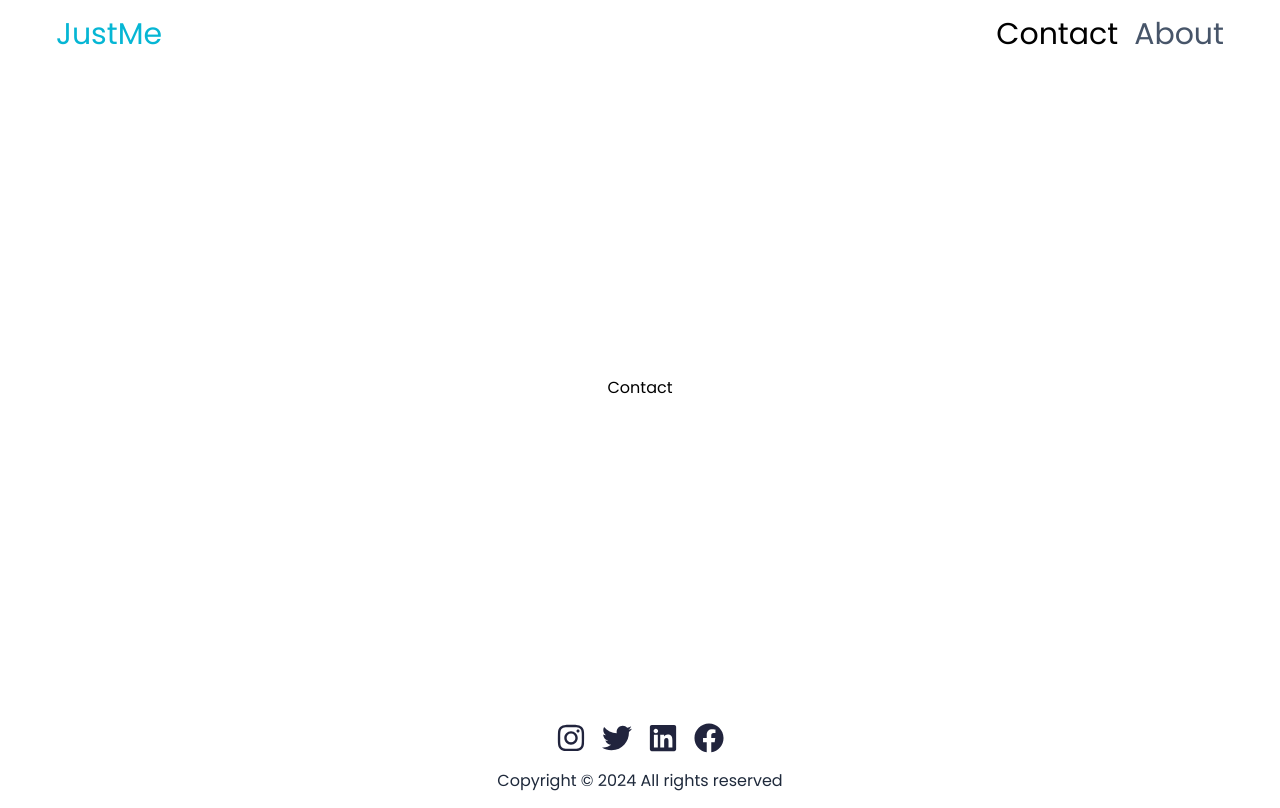
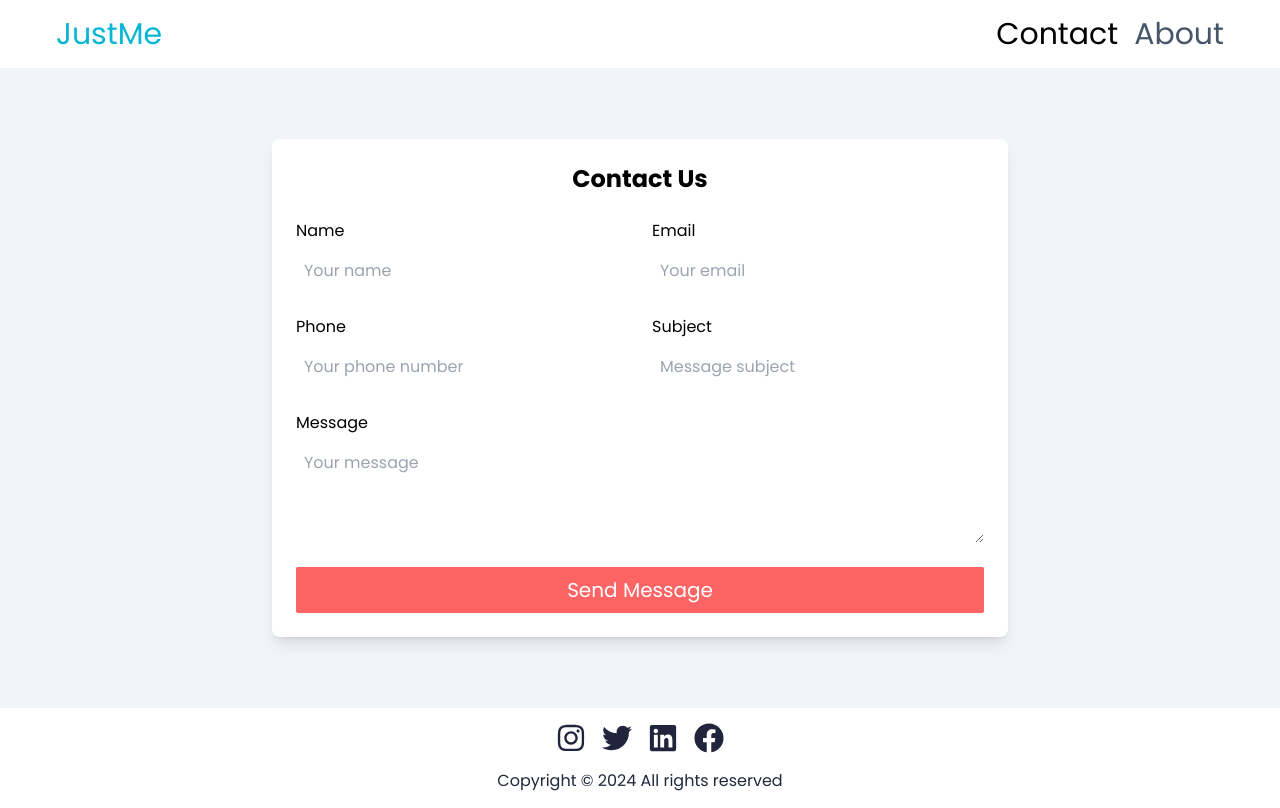
Before and after one commit to dharylovey/test, a React (Vite) app: page /contact in a window 1280 px wide. Built offline with nearby package versions, Linux system fonts and the light colour scheme.

Commit message:
Create contact form

```diff
--- a/package.json
+++ b/package.json
@@ -10,10 +10,13 @@
     "preview": "vite preview"
   },
   "dependencies": {
+    "@hookform/resolvers": "^3.9.1",
     "react": "^18.3.1",
     "react-dom": "^18.3.1",
+    "react-hook-form": "^7.53.2",
     "react-icons": "^5.3.0",
-    "react-router-dom": "^6.28.0"
+    "react-router-dom": "^6.28.0",
+    "zod": "^3.23.8"
   },
   "devDependencies": {
     "@eslint/js": "^9.13.0",
--- a/src/components/Button.tsx
+++ b/src/components/Button.tsx
@@ -2,11 +2,13 @@ interface Props {
   children: React.ReactNode;
   className?: string;
   onClick?: () => void;
+  type?: "submit" | "reset" | "button";
 }
 
-export default function Button({ children, className, onClick }: Props) {
+export default function Button({ children, className, onClick, type }: Props) {
   return (
     <button
+      type={type}
       onClick={onClick}
       className={`${className} px-4 py-2 bg-[#FF6464] text-white text-[20px] rounded-sm`}
     >
--- a/src/pages/About.tsx
+++ b/src/pages/About.tsx
@@ -7,7 +7,7 @@ export default function About() {
   const workData = useWorkData();
   const { skills } = workData;
   return (
-    <div className="min-h-screen bg-gray-100 py-12 px-4 sm:px-6 lg:px-8">
+    <div className="min-h-screen bg-slate-100 py-12 px-4 sm:px-6 lg:px-8">
       <header className="max-w-3xl mx-auto">
         <h1 className="text-4xl font-bold text-center text-gray-900 sm:text-5xl">
           About Me
--- a/src/pages/Contact.tsx
+++ b/src/pages/Contact.tsx
@@ -1,7 +1,50 @@
-export default function Contact() {
+import Button from "../components/Button";
+
+export default function ContactForm() {
   return (
-    <div className="flex min-h-[80vh] justify-center items-center h-full">
-      Contact
+    <div className="min-h-[80vh] flex items-center justify-center bg-slate-100">
+      <div className="max-w-4xl mx-auto p-6 bg-background rounded-lg shadow-lg bg-white">
+        <h2 className="text-2xl font-bold mb-6 text-center">Contact Us</h2>
+        <form className="grid grid-cols-1 md:grid-cols-2 gap-6">
+          <div className="space-y-2 flex flex-col">
+            <label htmlFor="name">Name</label>
+            <input id="name" placeholder="Your name" className="p-2" />
+          </div>
+          <div className="space-y-2 flex flex-col">
+            <label htmlFor="email">Email</label>
+            <input
+              id="email"
+              type="email"
+              placeholder="Your email"
+              className="p-2"
+            />
+          </div>
+          <div className="space-y-2 flex flex-col">
+            <label htmlFor="phone">Phone</label>
+            <input
+              id="phone"
+              type="tel"
+              placeholder="Your phone number"
+              className="p-2"
+            />
+          </div>
+          <div className="space-y-2 flex flex-col">
+            <label htmlFor="subject">Subject</label>
+            <input id="subject" placeholder="Message subject" className="p-2" />
+          </div>
+          <div className="space-y-2 md:col-span-2 flex flex-col">
+            <label htmlFor="message">Message</label>
+            <textarea
+              id="message"
+              placeholder="Your message"
+              className="min-h-[100px] p-2"
+            />
+          </div>
+          <Button type="submit" className="md:col-span-2">
+            Send Message
+          </Button>
+        </form>
+      </div>
     </div>
   );
 }
```
Also changed, not shown: 1 other file (tests, documents, lock files or other folders).
